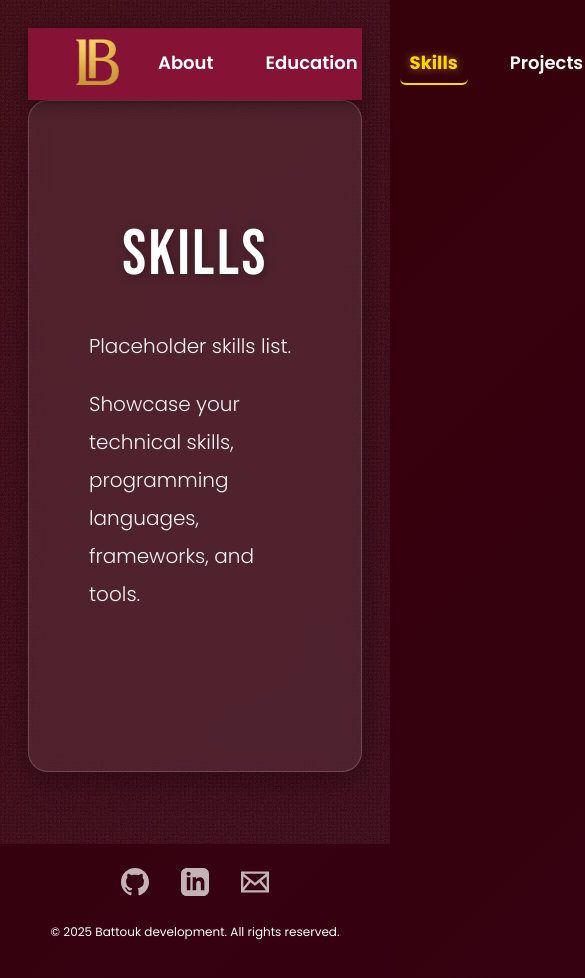
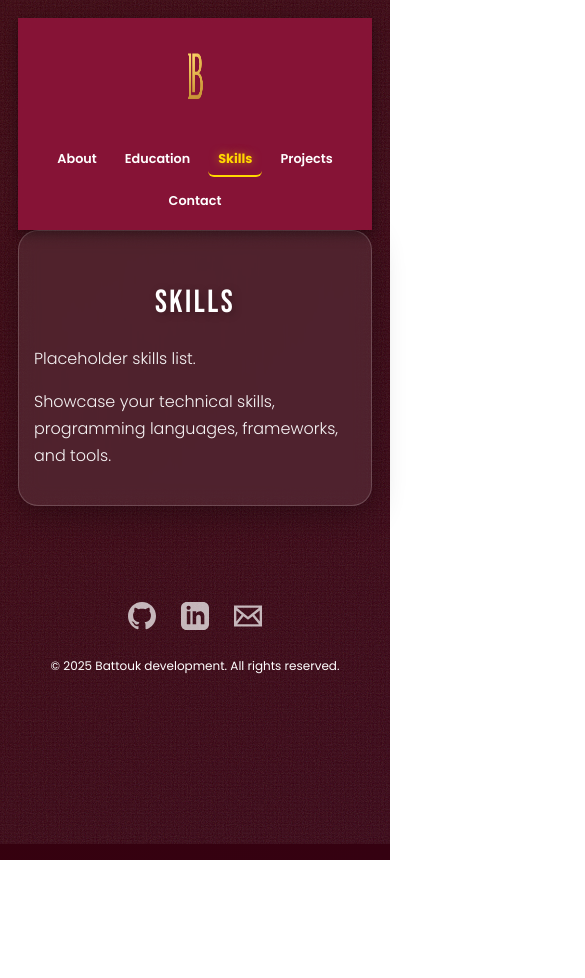
Before and after one commit to LoriB14/Portfolio, a React (Vite) app: page /skills in a window 390 px wide. Shown: the top 978 px of the page, 585 px wide, since content can reach past the window. After the commit the page ends 860 px from the top, so only its background shows below. Built offline with nearby package versions, Linux system fonts and the light colour scheme.

Commit message:
Add responsive mobile design with media queries

```diff
--- a/src/index.css
+++ b/src/index.css
@@ -752,4 +752,256 @@ h1 {
   color: #FF6B6B;
 }
 
+/* ============================================
+   RESPONSIVE DESIGN - MOBILE OPTIMIZATION
+   ============================================ */
+
+/* Tablets and smaller laptops */
+@media (max-width: 1024px) {
+  h1 {
+    font-size: 4.5rem;
+  }
+
+  h2 {
+    font-size: 3rem;
+  }
+
+  .section {
+    padding: 40px 40px;
+  }
+}
+
+/* Mobile devices */
+@media (max-width: 768px) {
+  body {
+    padding: 10px;
+    font-size: 16px;
+  }
+
+  h1 {
+    font-size: 3.5rem;
+    margin-top: 20px;
+  }
+
+  h2 {
+    font-size: 2.5rem;
+    margin-bottom: 1rem;
+  }
+
+  .hero-title {
+    font-size: 2.5rem;
+  }
+
+  /* Header/Navigation */
+  .header {
+    padding: 10px 15px;
+    flex-direction: column;
+    gap: 15px;
+    height: auto;
+  }
+
+  .nav-list {
+    flex-wrap: wrap;
+    gap: 1rem;
+    justify-content: center;
+  }
+
+  .nav-list-item a {
+    font-size: 0.9rem;
+    padding: 8px 12px;
+  }
+
+  .logo-container img {
+    width: 35px;
+  }
+
+  /* Sections */
+  .section {
+    padding: 30px 20px;
+    margin-bottom: 20px;
+    min-height: auto;
+  }
+
+  .section p {
+    font-size: 1rem;
+    line-height: 1.7;
+  }
+
+  /* Intro Animation */
+  .intro-name {
+    font-size: 3.5rem;
+    letter-spacing: 4px;
+  }
+
+  .intro-welcome {
+    font-size: 1.5rem;
+    letter-spacing: 1px;
+  }
+
+  .intro-content {
+    padding: 0 20px;
+    gap: 1.5rem;
+  }
+
+  /* About Section */
+  .about-name {
+    font-size: 2rem;
+    letter-spacing: 2px;
+  }
+
+  /* Projects Section */
+  .coming-soon-banner {
+    font-size: 2rem;
+    padding: 20px 30px;
+    letter-spacing: 4px;
+    margin: 0.5rem auto 4rem;
+  }
+
+  .project-wheel-container {
+    height: 300px;
+    margin: 40px 0 20px 0;
+    perspective: 800px;
+  }
+
+  .project-wheel {
+    width: 180px;
+    height: 240px;
+  }
+
+  .project-card {
+    width: 180px;
+    height: 240px;
+    padding: 15px;
+  }
+
+  .project-card h3 {
+    font-size: 1.2rem;
+  }
+
+  .project-desc {
+    font-size: 0.85rem;
+  }
+
+  .project-tech {
+    font-size: 0.7rem;
+  }
+
+  .wheel-controls {
+    gap: 20px;
+    margin-top: 40px;
+    flex-wrap: wrap;
+  }
+
+  .wheel-btn {
+    padding: 10px 20px;
+    font-size: 0.9rem;
+  }
+
+  .project-indicator {
+    font-size: 1rem;
+  }
+
+  /* Contact Form */
+  .contact-intro {
+    font-size: 1rem;
+    padding: 0 10px;
+  }
+
+  .contact-form {
+    padding: 0 10px;
+  }
+
+  .form-group label {
+    font-size: 1.1rem;
+  }
+
+  .form-group input,
+  .form-group textarea {
+    padding: 12px 15px;
+    font-size: 0.95rem;
+  }
+
+  .submit-btn {
+    padding: 15px 30px;
+    font-size: 1.2rem;
+  }
+
+  /* Footer */
+  .footer-social {
+    gap: 25px;
+  }
+
+  .footer-social svg {
+    width: 28px;
+    height: 28px;
+  }
+}
+
+/* Small mobile devices */
+@media (max-width: 480px) {
+  h1 {
+    font-size: 2.5rem;
+  }
+
+  h2 {
+    font-size: 2rem;
+  }
+
+  .intro-name {
+    font-size: 2.5rem;
+    letter-spacing: 2px;
+  }
+
+  .intro-welcome {
+    font-size: 1.2rem;
+  }
+
+  .nav-list {
+    gap: 0.5rem;
+  }
+
+  .nav-list-item a {
+    font-size: 0.8rem;
+    padding: 6px 10px;
+  }
+
+  .section {
+    padding: 20px 15px;
+  }
+
+  .coming-soon-banner {
+    font-size: 1.5rem;
+    padding: 15px 20px;
+    letter-spacing: 2px;
+  }
+
+  .project-wheel-container {
+    height: 250px;
+  }
+
+  .project-wheel {
+    width: 150px;
+    height: 200px;
+  }
+
+  .project-card {
+    width: 150px;
+    height: 200px;
+    padding: 12px;
+  }
+
+  .project-card h3 {
+    font-size: 1rem;
+  }
+
+  .about-name {
+    font-size: 1.5rem;
+  }
+
+  .wheel-btn {
+    padding: 8px 15px;
+    font-size: 0.8rem;
+  }
+}
+
 /* If you prefer a fixed header instead, change `position: sticky` to `position: fixed` and adjust body padding accordingly. */
```
